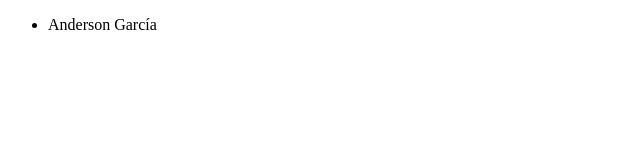
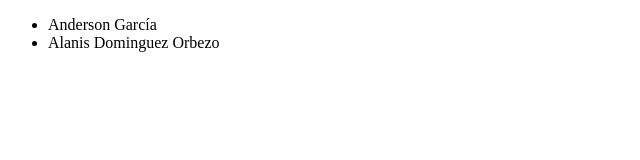
Before and after one commit to AndersonGar/practicando-git-bootcamp, a plain HTML site: page index.html in a window 1280 px wide. Shown: the whole page, without its empty margins (0-640 px from the left). Drawn offline with Linux system fonts and the light colour scheme.

Commit message:
Mi nombre

```diff
--- a/index.html
+++ b/index.html
@@ -10,6 +10,7 @@
     <div>
         <ul>
             <li>Anderson García</li>
+            <li>Alanis Dominguez Orbezo</li>
         </ul>
     </div>
 </body>
```
